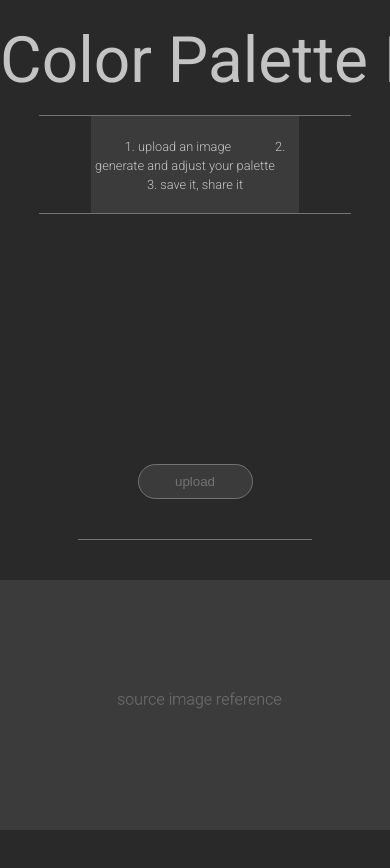
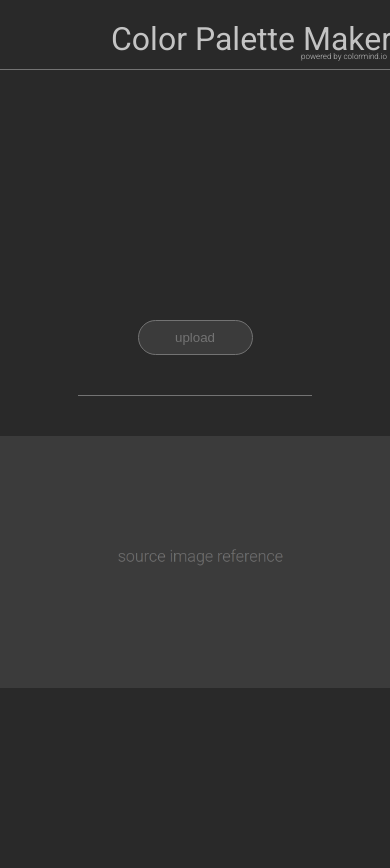
Before and after one commit to brij8/ajax-project, a website: page index.html in a window 390 px wide. Shown: the top 868 px of the page. Drawn offline with Linux system fonts and the light colour scheme.

Commit message:
F1, T4, mobile scaling progress

```diff
--- a/css/styles.css
+++ b/css/styles.css
@@ -119,7 +119,7 @@ button:hover {
 }
 
 .src-img {
-  height: 100%;
+  width: 100%;
 }
 
 /* saved-palettes */
@@ -142,3 +142,37 @@ button:hover {
   background-color: rgba(59, 59, 59, 1);
   margin: 0 52px;
 }
+
+/* @media sizing */
+
+@media screen and (max-width: 800px) {
+  .instruct-bar {
+    display: none;
+  }
+}
+
+@media screen and (max-width: 600px) {
+  .app-name {
+    font-size: 2rem;
+  }
+}
+
+@media screen and (max-width: 600px) {
+  .app-subtitle {
+    font-size: 0.5rem;
+    margin-top: -15px;
+    padding-right: 5px;
+  }
+}
+
+@media screen and (max-width: 600px) {
+  .name {
+    margin-left: -170px;
+  }
+}
+
+@media screen and (max-width: 800px) {
+  .name-row {
+    border-bottom: 1px solid rgba(115, 115, 115, 1);
+  }
+}
--- a/index.html
+++ b/index.html
@@ -16,7 +16,7 @@
 <body>
 
   <header>
-    <div class="row">
+    <div class="row name-row">
       <div class="name">
         <h1 class="app-name">Color Palette Maker</h1>
         <p class="app-subtitle">powered by colormind.io</p>
@@ -66,6 +66,7 @@
 
   <script src="js/data.js"></script>
   <script src="js/main.js"></script>
-  </body>
-</body><footer></footer>
+
+  <footer></footer>
+</body>
 </html>
```
